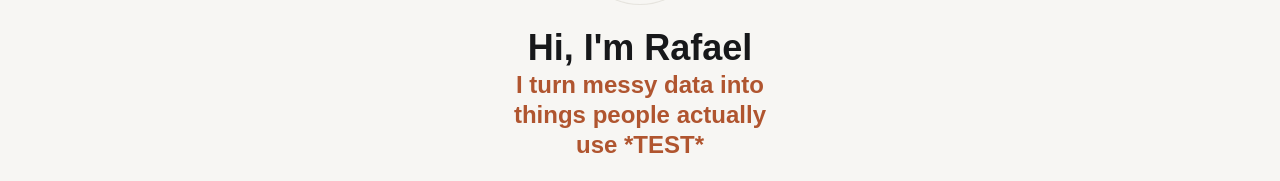
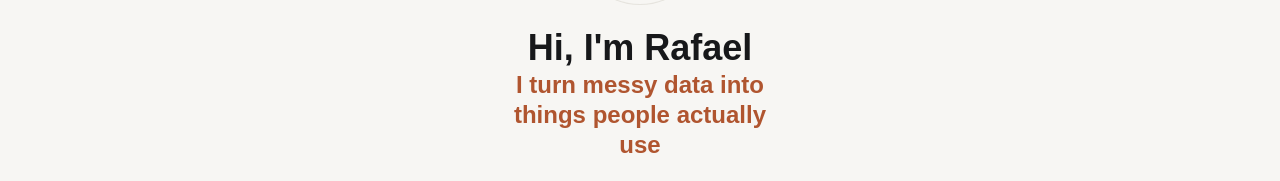
Before and after one commit to RafaelSanchezCordoba/personal-portfolio, an Astro site: page / in a window 1280 px wide. Shown: the part 232-413 px from the top of the page. Built offline with nearby package versions, Linux system fonts and the light colour scheme; Astro itself is replaced by a stand-in of ours; some packages are replaced by stand-ins of ours.

Commit message:
Original index.html

```diff
--- a/src/pages/index.astro
+++ b/src/pages/index.astro
@@ -34,7 +34,7 @@ const featured = allProjects
           Hi, I'm Rafael
         </h1>
         <p class="font-display font-extrabold text-2xl leading-tight max-w-[20ch] mx-auto text-accent">
-          I turn messy data into things people actually use *TEST*
+          I turn messy data into things people actually use
         </p>
         <p class="text-secondary text-[15px] leading-relaxed max-w-[62ch] mx-auto mt-6">
           {profile.summary}
```
